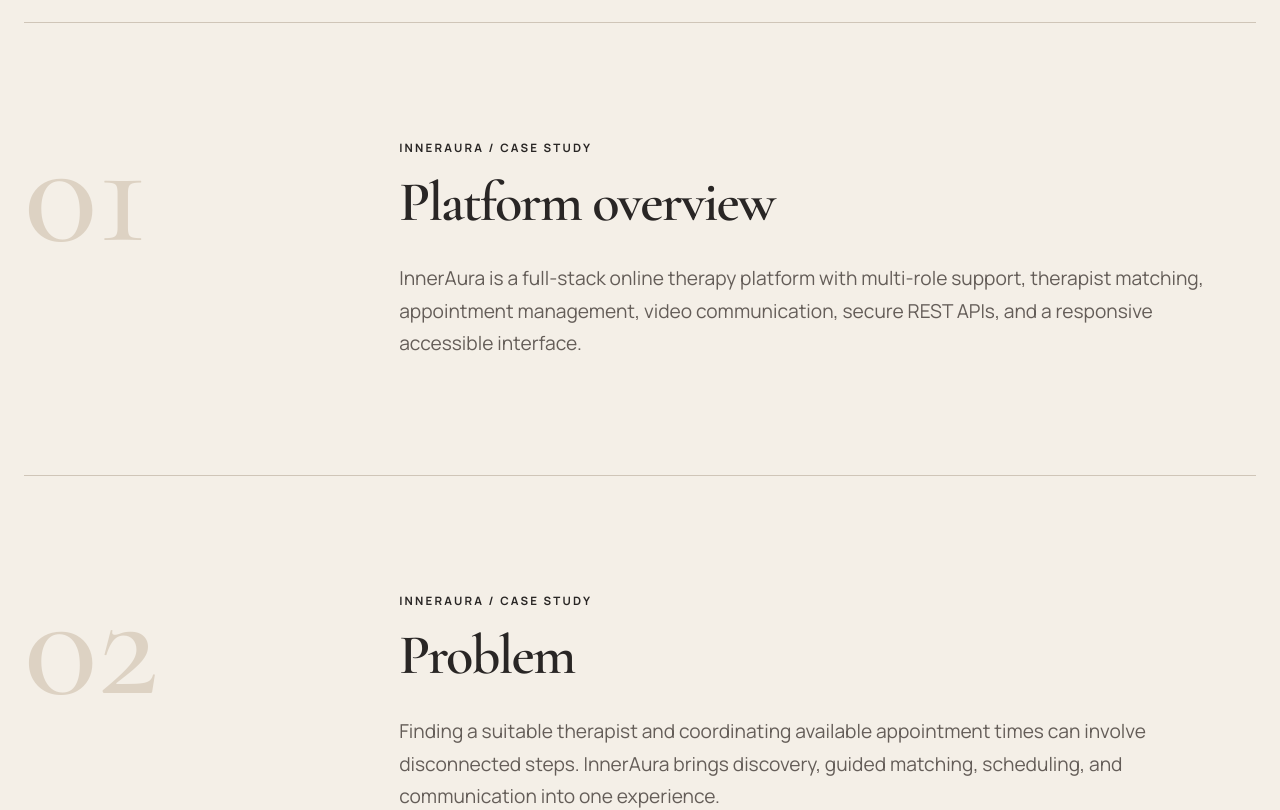
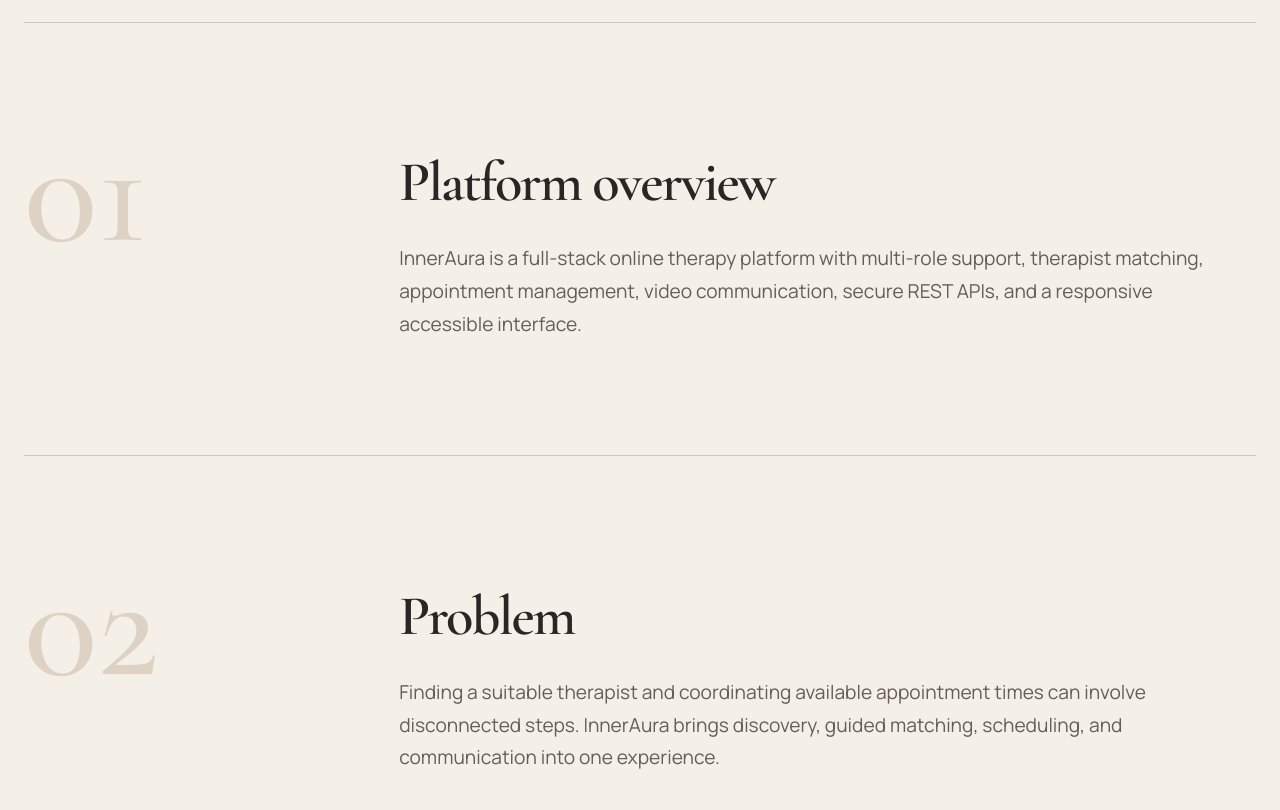
Before and after one commit to shahddsameh/portfolio, a Vue app: page /projects/inneraura in a window 1280 px wide. Shown: the part 3020-3830 px from the top of the page. Built offline with nearby package versions, Linux system fonts and the light colour scheme.

Commit message:
Drop the repeated case-study label above every section
Co-Authored-By: Claude Opus 5.5 <noreply@anthropic.com>

```diff
--- a/src/views/ProjectView.vue
+++ b/src/views/ProjectView.vue
@@ -101,7 +101,6 @@ useSeo(computed(() => ({
     <section v-for="(section, index) in project.sections" :key="section.title" class="case-section page-shell" :class="{ 'architecture-section': section.title.includes('Architecture') }">
       <div class="case-section-number">{{ String(index + 1).padStart(2, '0') }}</div>
       <div class="case-section-copy">
-        <p v-if="!compact" class="eyebrow">{{ project.name }} / Case study</p>
         <h2>{{ section.title }}</h2>
         <p v-if="section.body">{{ section.body }}</p>
         <table v-if="section.table" class="compare-table">
```
